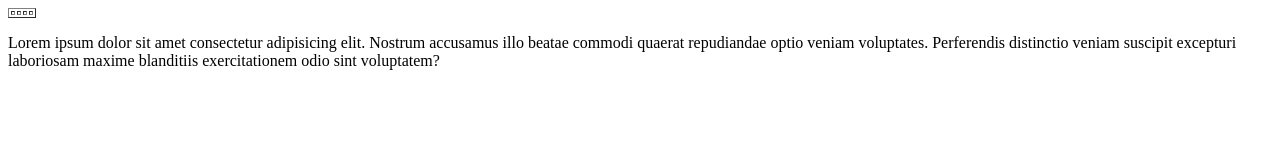
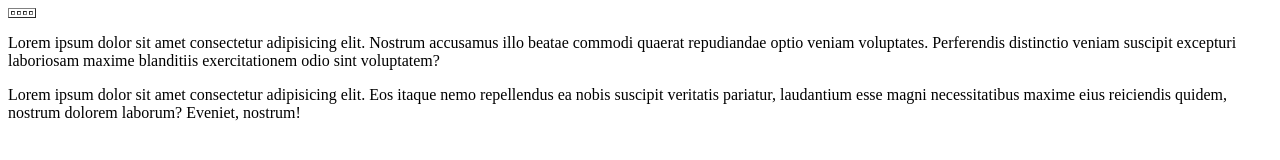
Before and after one commit to gabriel123png/proyecto-sofware-2, a plain HTML site: page index.html in a window 1280 px wide. Drawn offline with Linux system fonts and the light colour scheme.

Commit message:
vercion2 modificado index

```diff
--- a/index.html
+++ b/index.html
@@ -15,5 +15,6 @@
         </tr>
     </table>
     <p>Lorem ipsum dolor sit amet consectetur adipisicing elit. Nostrum accusamus illo beatae commodi quaerat repudiandae optio veniam voluptates. Perferendis distinctio veniam suscipit excepturi laboriosam maxime blanditiis exercitationem odio sint voluptatem?</p>
+    <p>Lorem ipsum dolor sit amet consectetur adipisicing elit. Eos itaque nemo repellendus ea nobis suscipit veritatis pariatur, laudantium esse magni necessitatibus maxime eius reiciendis quidem, nostrum dolorem laborum? Eveniet, nostrum!</p>
 </body>
 </html>
```
